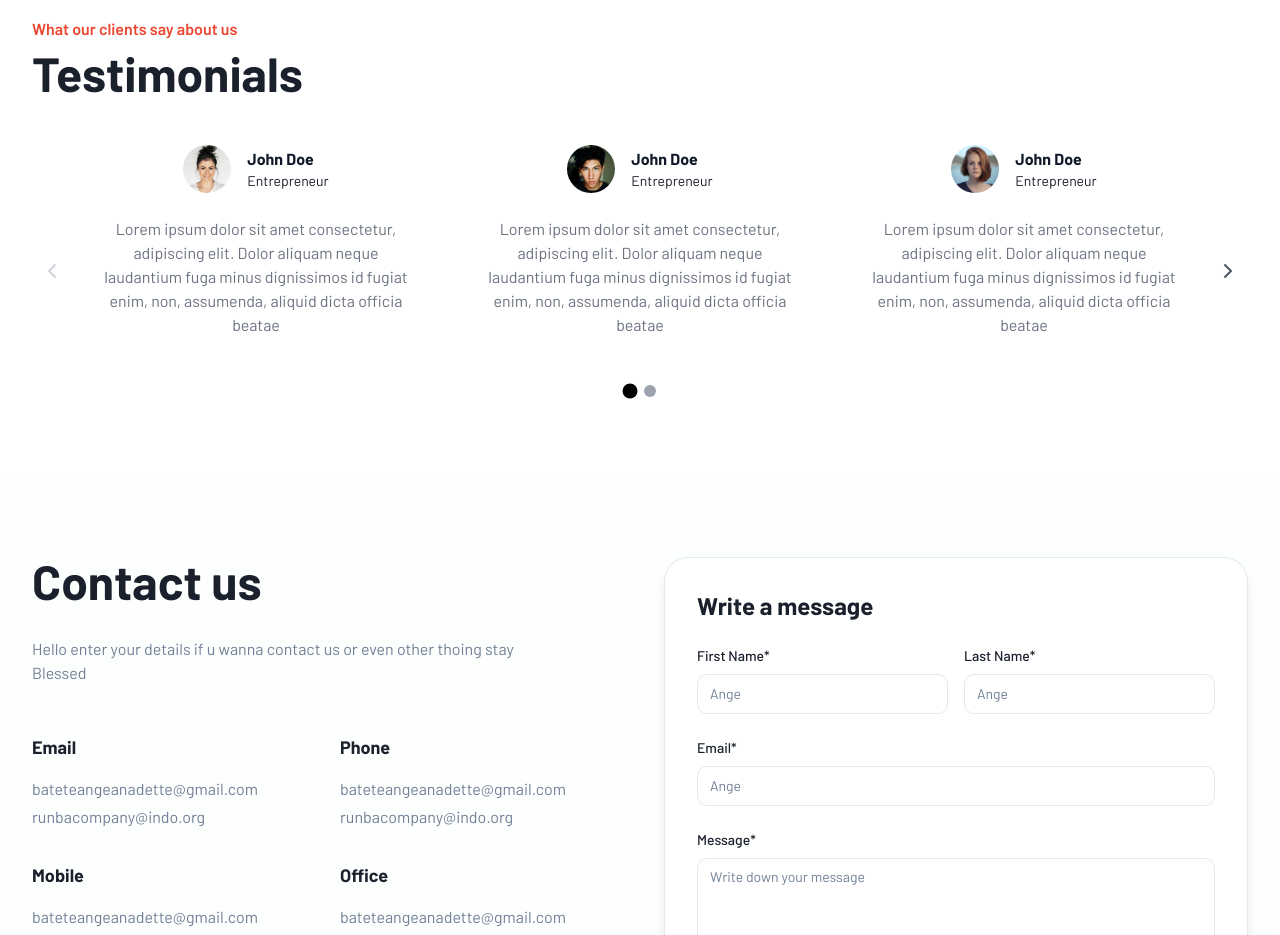
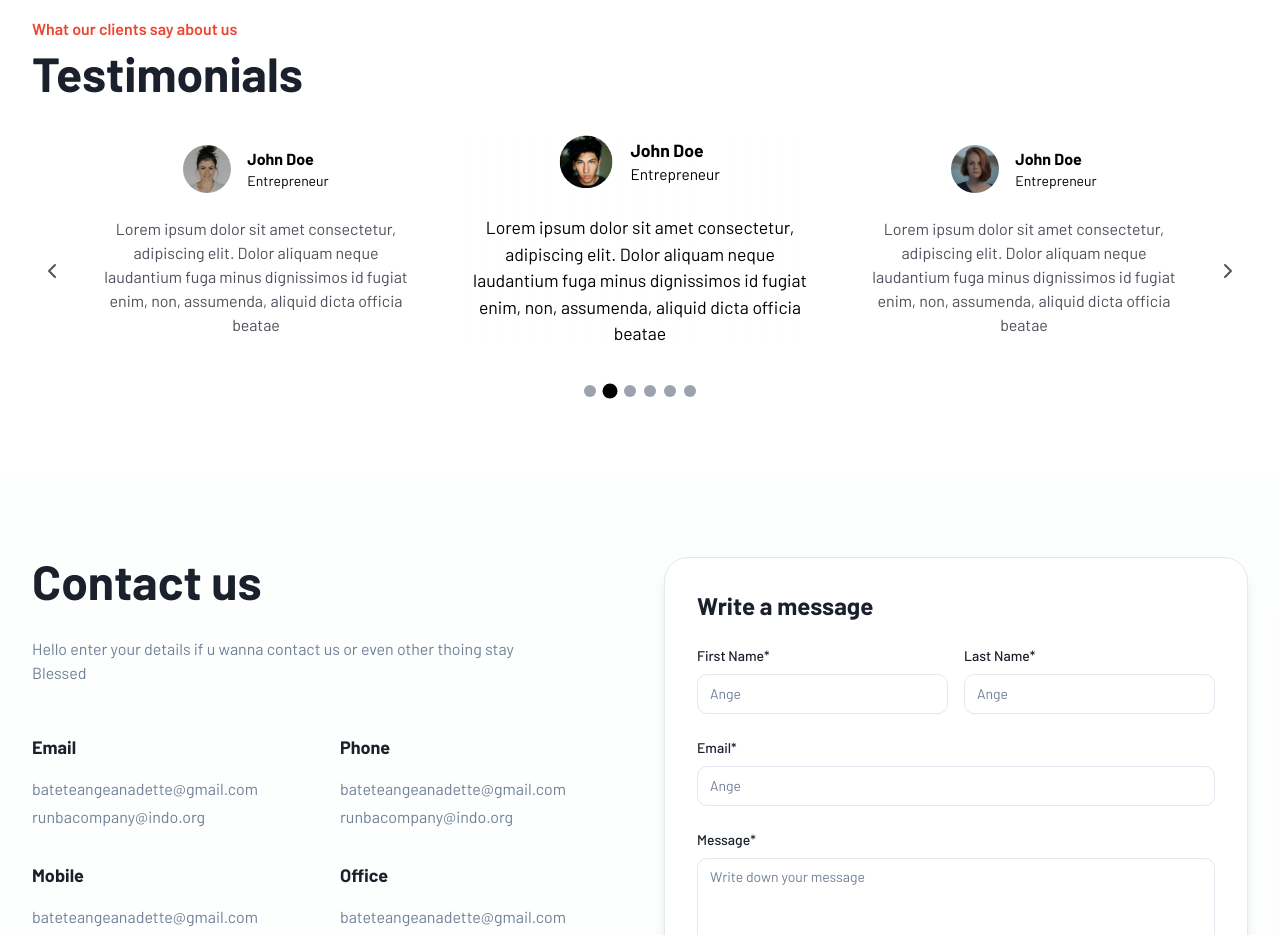
Before and after one commit to gloria-ntwari/Hollanda, a React (Vite) app: page / in a window 1280 px wide. Shown: the part 5740-6675 px from the top of the page. Built offline with nearby package versions, Linux system fonts and the light colour scheme; no server answers; the HTML template or start-up script is replaced by a standard one; a web font is replaced by a local one.

Commit message:
testimonials correction

```diff
--- a/src/components/TestimonialsSection.tsx
+++ b/src/components/TestimonialsSection.tsx
@@ -14,63 +14,35 @@ const TestimonialsSection = () => {
   });
 
   const scrollRef = useRef<HTMLDivElement>(null);
-  const [currentPage, setCurrentPage] = useState(0);
-  const [currentIndex, setCurrentIndex] = useState(1); // Start with middle testimonial focused
+  const [currentIndex, setCurrentIndex] = useState(1); // middle one active
 
   const testimonials = [
-    {
-      name: "John Doe",
-      role: "Entrepreneur",
-      text: "Lorem ipsum dolor sit amet consectetur, adipiscing elit. Dolor aliquam neque laudantium fuga minus dignissimos id fugiat enim, non, assumenda, aliquid dicta officia beatae",
-      image: client1
-    },
-    {
-      name: "John Doe",
-      role: "Entrepreneur",
-      text: "Lorem ipsum dolor sit amet consectetur, adipiscing elit. Dolor aliquam neque laudantium fuga minus dignissimos id fugiat enim, non, assumenda, aliquid dicta officia beatae",
-      image: client2
-    },
-    {
-      name: "John Doe",
-      role: "Entrepreneur",
-      text: "Lorem ipsum dolor sit amet consectetur, adipiscing elit. Dolor aliquam neque laudantium fuga minus dignissimos id fugiat enim, non, assumenda, aliquid dicta officia beatae",
-      image: client3
-    },
-    {
-      name: "Jane Smith",
-      role: "Business Owner",
-      text: "Lorem ipsum dolor sit amet consectetur, adipiscing elit. Dolor aliquam neque laudantium fuga minus dignissimos id fugiat enim, non, assumenda, aliquid dicta officia beatae",
-      image: client4
-    },
-    {
-      name: "Mike Johnson",
-      role: "CEO",
-      text: "Lorem ipsum dolor sit amet consectetur, adipiscing elit. Dolor aliquam neque laudantium fuga minus dignissimos id fugiat enim, non, assumenda, aliquid dicta officia beatae",
-      image: client3
-    },
-    {
-      name: "Sarah Wilson",
-      role: "Founder",
-      text: "Lorem ipsum dolor sit amet consectetur, adipiscing elit. Dolor aliquam neque laudantium fuga minus dignissimos id fugiat enim, non, assumenda, aliquid dicta officia beatae",
-      image: client2
-    }
+    { name: "John Doe", role: "Entrepreneur", text: "Lorem ipsum dolor sit amet consectetur, adipiscing elit. Dolor aliquam neque laudantium fuga minus dignissimos id fugiat enim, non, assumenda, aliquid dicta officia beatae", image: client1 },
+    { name: "John Doe", role: "Entrepreneur", text: "Lorem ipsum dolor sit amet consectetur, adipiscing elit. Dolor aliquam neque laudantium fuga minus dignissimos id fugiat enim, non, assumenda, aliquid dicta officia beatae", image: client2 },
+    { name: "John Doe", role: "Entrepreneur", text: "Lorem ipsum dolor sit amet consectetur, adipiscing elit. Dolor aliquam neque laudantium fuga minus dignissimos id fugiat enim, non, assumenda, aliquid dicta officia beatae", image: client3 },
+    { name: "Jane Smith", role: "Business Owner", text: "Lorem ipsum dolor sit amet consectetur, adipiscing elit. Dolor aliquam neque laudantium fuga minus dignissimos id fugiat enim, non, assumenda, aliquid dicta officia beatae", image: client4 },
+    { name: "Mike Johnson", role: "CEO", text: "Lorem ipsum dolor sit amet consectetur, adipiscing elit. Dolor aliquam neque laudantium fuga minus dignissimos id fugiat enim, non, assumenda, aliquid dicta officia beatae", image: client3 },
+    { name: "Sarah Wilson", role: "Founder", text: "Lorem ipsum dolor sit amet consectetur, adipiscing elit. Dolor aliquam neque laudantium fuga minus dignissimos id fugiat enim, non, assumenda, aliquid dicta officia beatae", image: client2 },
   ];
 
-  const testimonialsPerPage = 3;
-  const totalPages = Math.ceil(testimonials.length / testimonialsPerPage);
 
-  const scroll = (direction: 'left' | 'right') => {
-    if (direction === 'left' && currentPage > 0) {
-      setCurrentPage(currentPage - 1);
-    } else if (direction === 'right' && currentPage < totalPages - 1) {
-      setCurrentPage(currentPage + 1);
+  const scroll = (direction: "left" | "right") => {
+    if (direction === "left" && currentIndex > 0) {
+      setCurrentIndex((prev) => prev - 1);
+    } else if (direction === "right" && currentIndex < testimonials.length - 1) {
+      setCurrentIndex((prev) => prev + 1);
     }
   };
 
+
   const getCurrentTestimonials = () => {
-    const startIndex = currentPage * testimonialsPerPage;
-    return testimonials.slice(startIndex, startIndex + testimonialsPerPage);
+    const start = Math.max(0, currentIndex - 1);
+    const end = Math.min(testimonials.length, start + 3);
+    return testimonials.slice(start, end);
   };
+
+  // Keep the dots logic the same (total visible positions)
+  const totalDots = testimonials.length;
 
   return (
     <section className="section-padding bg-background">
@@ -82,85 +54,105 @@ const TestimonialsSection = () => {
           transition={{ duration: 0.8 }}
           className="mb-12 justify-start"
         >
-          <p className="text-primary font-semibold mb-2 font-barlow">What our clients say about us</p>
-          <h2 className="text-4xl md:text-5xl font-bold mb-8 font-barlow">Testimonials</h2>
+          <p className="text-primary font-semibold mb-2 font-barlow">
+            What our clients say about us
+          </p>
+          <h2 className="text-4xl md:text-5xl font-bold mb-8 font-barlow">
+            Testimonials
+          </h2>
         </motion.div>
 
         <div className="relative">
-          {/* Left Navigation Arrow */}
+          {/* Left Arrow */}
           <button
-            onClick={() => scroll('left')}
-            disabled={currentPage === 0}
-            className={`absolute left-0 top-1/2 -translate-y-1/2 z-10 w-10 h-10 flex items-center justify-center transition-all duration-300 ${currentPage === 0
-              ? 'text-gray-300 cursor-not-allowed'
-              : 'text-gray-600 hover:text-primary cursor-pointer'
+            onClick={() => scroll("left")}
+            disabled={currentIndex === 0}
+            className={`absolute left-0 top-1/2 -translate-y-1/2 z-10 w-10 h-10 flex items-center justify-center transition-all duration-300 ${currentIndex === 0
+              ? "text-gray-300 cursor-not-allowed"
+              : "text-gray-600 hover:text-primary cursor-pointer"
               }`}
           >
             <ChevronLeft className="w-6 h-6" />
           </button>
 
-          {/* Right Navigation Arrow */}
+          {/* Right Arrow */}
           <button
-            onClick={() => scroll('right')}
-            disabled={currentPage === totalPages - 1}
-            className={`absolute right-0 top-1/2 -translate-y-1/2 z-10 w-10 h-10 flex items-center justify-center transition-all duration-300 ${currentPage === totalPages - 1
-              ? 'text-gray-300 cursor-not-allowed'
-              : 'text-gray-600 hover:text-primary cursor-pointer'
+            onClick={() => scroll("right")}
+            disabled={currentIndex === testimonials.length - 1}
+            className={`absolute right-0 top-1/2 -translate-y-1/2 z-10 w-10 h-10 flex items-center justify-center transition-all duration-300 ${currentIndex === testimonials.length - 1
+              ? "text-gray-300 cursor-not-allowed"
+              : "text-gray-600 hover:text-primary cursor-pointer"
               }`}
           >
             <ChevronRight className="w-6 h-6" />
           </button>
 
-          {/* 3-Column Grid Layout with Animation */}
+          {/* Testimonials - No sliding animations */}
 <div className="px-4 md:px-12">
-            <motion.div
-              key={currentPage}
-              initial={{ opacity: 0, x: 50 }}
-              animate={{ opacity: 1, x: 0 }}
-              exit={{ opacity: 0, x: -50 }}
-              transition={{ duration: 0.5 }}
-              className="grid grid-cols-1 md:grid-cols-3 gap-6 md:gap-8 mb-12"
+  <div className="grid grid-cols-1 md:grid-cols-3 gap-6 md:gap-8 mb-12">
+    {getCurrentTestimonials().map((testimonial, index) => (
+      <div
+        key={`${testimonial.name}-${index}`}
+        className={`text-center relative ${
+          index === 1 ? "scale-110 z-20 transform" : "scale-100 z-5"
+        }`}
+        style={{
+          filter:
+            index === 1
+              ? "blur(0px) brightness(1)"
+              : " brightness(0.7)",
+        }}
       >
-              {getCurrentTestimonials().map((testimonial, index) => (
-                <motion.div
-                  key={`${currentPage}-${index}`}
-                  initial={{ opacity: 0, y: 30 }}
-                  animate={inView ? { opacity: 1, y: 0 } : {}}
-                  transition={{ duration: 0.6, delay: index * 0.1 }}
-                  className={`text-center transition-all duration-500 ${index === 1
-                    ? 'opacity-100 scale-100 z-10'
-                    : 'opacity-40 scale-95 z-5'
-                    }`}
-                >
-                  {/* Profile Section */}
+        {/* Profile */}
         <div className="flex items-center justify-center mb-6">
           <img
             src={testimonial.image}
             alt={testimonial.name}
-                      className="w-12 h-12 rounded-full object-cover mr-4"
+            className={`w-12 h-12 rounded-full object-cover mr-4 transition-all duration-500`}
           />
           <div className="text-left">
-                      <h3 className="font-bold text-gray-900 text-base font-barlow">{testimonial.name}</h3>
-                      <p className=" text-sm font-barlow">{testimonial.role}</p>
+            <h3
+              className={`font-bold text-base font-barlow transition-all duration-500 ${
+                index === 1 ? "text-black" : "text-black"
+              }`}
+            >
+              {testimonial.name}
+            </h3>
+            <p
+              className={`text-sm font-barlow transition-all duration-500 ${
+                index === 1 ? "text-black" : "text-black"
+              }`}
+            >
+              {testimonial.role}
+            </p>
           </div>
         </div>
 
-                  {/* Testimonial Text */}
-                  <p className="text-gray-500 text-sm md:text-base max-w-xs mx-auto leading-relaxed font-barlow">
+        {/* Text */}
+        <p
+          className={`text-sm md:text-base max-w-xs mx-auto leading-relaxed font-barlow transition-all duration-500 ${
+            index === 1 ? "text-black" : "text-gray-500"
+          }`}
+        >
           {testimonial.text}
         </p>
-                </motion.div>
+
+        {index === 1 && (
+          <div className="absolute inset-0 -z-10 bg-gradient-to-r from-transparent via-white/5 to-transparent rounded-2xl" />
+        )}
+      </div>
     ))}
-            </motion.div>
+  </div>
 </div>
 
-          {/* Page Dots Indicator - Only shows pages, syncs with navigation */}
+
+          {/* Dots */}
           <div className="flex justify-center mt-8 space-x-2">
-            {Array.from({ length: totalPages }, (_, index) => (
+            {Array.from({ length: totalDots }, (_, index) => (
               <button
                 key={index}
-                onClick={() => setCurrentPage(index)}
-                className={`w-3 h-3 rounded-full transition-all duration-300 ${index === currentPage
+                onClick={() => setCurrentIndex(index)}
+                className={`w-3 h-3 rounded-full transition-all duration-300 ${index === currentIndex
                   ? "bg-black scale-125"
                   : "bg-gray-400 hover:bg-gray-500"
                   }`}
```
Lines whose indentation alone changed are shown as unchanged.
